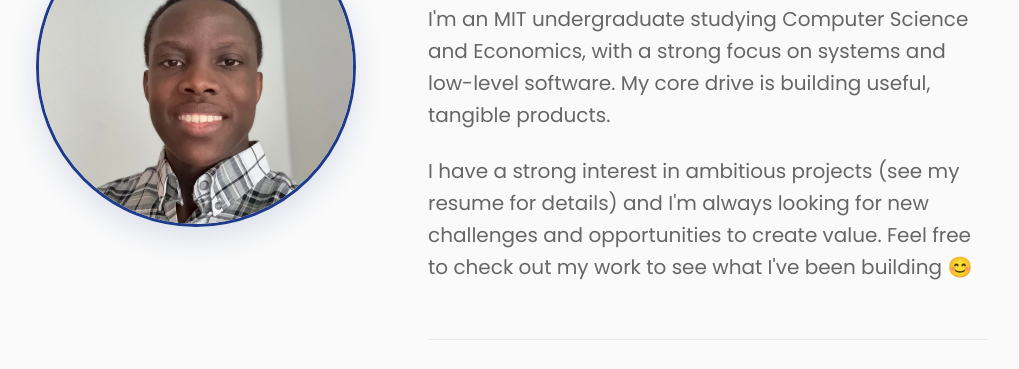
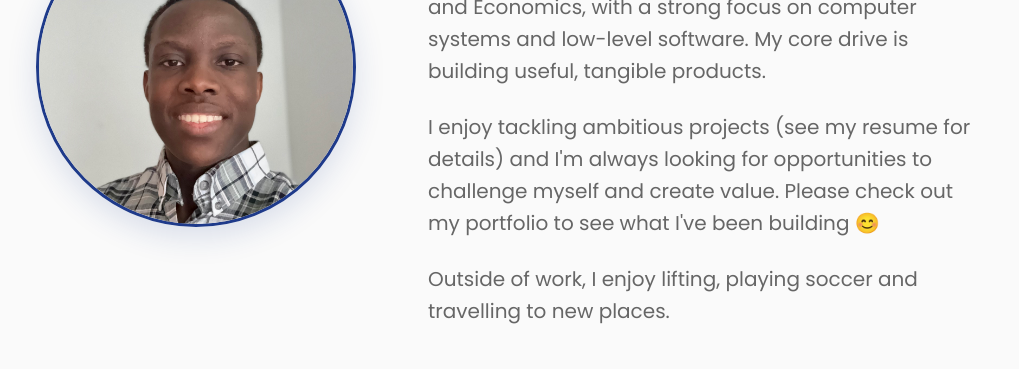
Before and after one commit to Ayebare-R/Ayebare-R.github.io, a plain HTML site: page index.html in a window 1280 px wide. Shown: the part 237-606 px from the top of the page, without its empty margins (132-1151 px from the left). Drawn offline with Linux system fonts and the light colour scheme.

Commit message:
Update index.html
Updated the content of my bio.

```diff
--- a/index.html
+++ b/index.html
@@ -50,13 +50,16 @@
                 <div class="profile-text">
                     <p class="profile-paragraph">
                         I'm an MIT undergraduate studying Computer Science and Economics,
-                        with a strong focus on systems and low-level software.
+                        with a strong focus on computer systems and low-level software.
                         My core drive is building useful, tangible products.
                     </p>
                     <p class="profile-paragraph">
-                        I have a strong interest in ambitious projects (see my resume for details) and
-                        I'm always looking for new challenges and opportunities to create value.
-                        Feel free to check out my work to see what I've been building 😊
+                        I enjoy tackling ambitious projects (see my resume for details) and
+                        I'm always looking for opportunities to challenge myself and create value.
+                        Please check out my portfolio to see what I've been building 😊
+                    </p>
+                    <p class="profile-paragraph">
+                        Outside of work, I enjoy lifting, playing soccer and travelling to new places.
                     </p>
                 </div>
                 <div class="contact-section">
```
